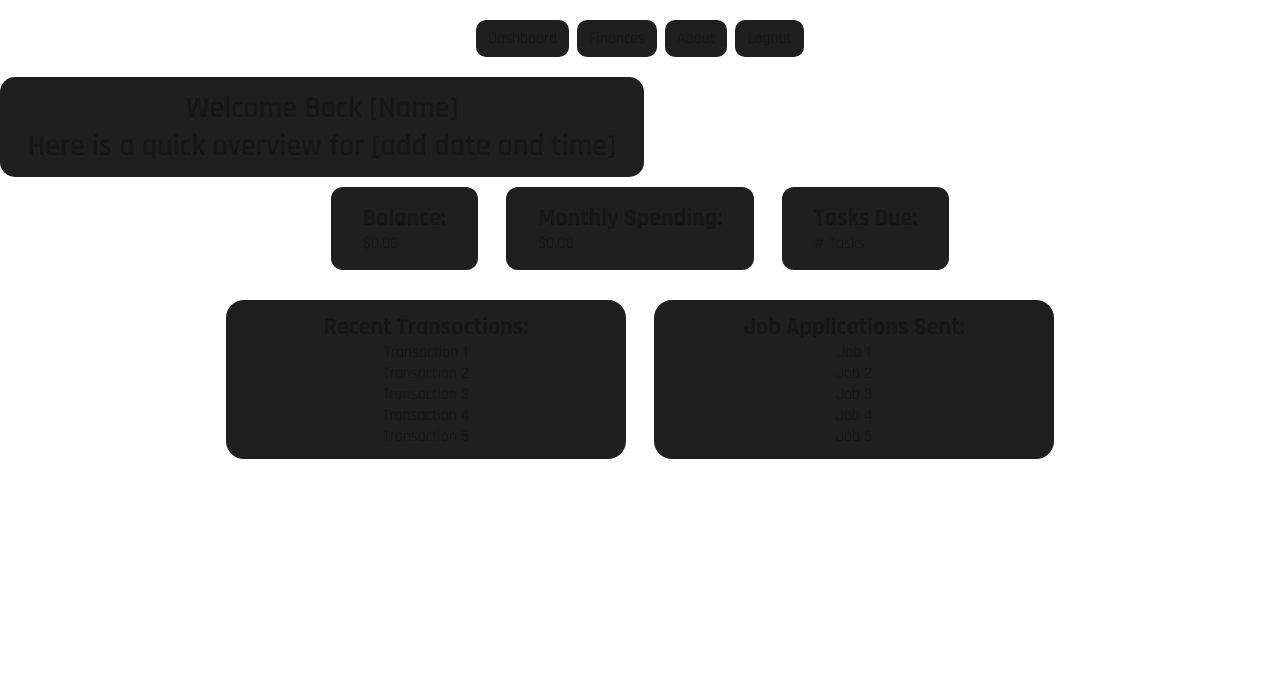
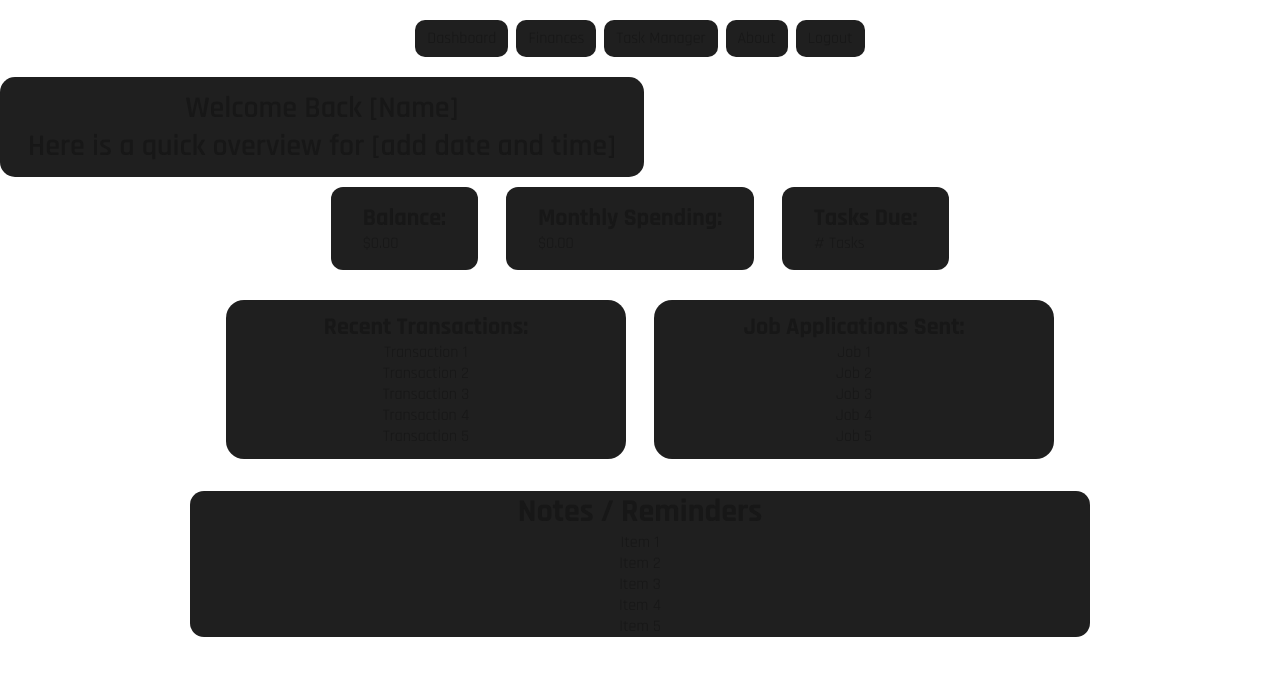
Before and after one commit to xTfTV/finance-tracker, a Next.js app: page /Dashboard in a window 1280 px wide. Shown: the top 676 px of the page. Built offline with nearby package versions, Linux system fonts and the light colour scheme.

Commit message:
Finishing the MVP dashboard UI

```diff
--- a/src/app/Dashboard/dashboard.css
+++ b/src/app/Dashboard/dashboard.css
@@ -162,3 +162,28 @@ ADDING THE TOP 5 RECENT PURCHASES & APPLICATIONS SENT IF ANY
     transform: translateY(-3px) scale(1.05);
     box-shadow: 0 6px 12px rgba(255, 255, 255, 0.2);
 }
+
+/*========================
+NOTES & REMINDERS STYLING
+==========================*/
+
+.notes-reminders-container {
+    display: flex;
+    justify-content: center;
+    flex-wrap: wrap;
+    padding: 12px 36px;
+}
+
+.notes-card {
+    background: #1f1f1f;
+    width: 900px;
+    text-align: center;
+    border-radius: 14px;
+
+    transition: transform 0.2 ease, box-shadow 0.2s ease;
+}
+
+.notes-card:hover {
+    transform: translateY(-3px) scale(1.05);
+    box-shadow: 0 6px 12px rgba(255, 255, 255, 0.2)
+}
--- a/src/app/Dashboard/page.tsx
+++ b/src/app/Dashboard/page.tsx
@@ -1,12 +1,11 @@
 import './dashboard.css'
+import Link from 'next/link'
 
 // Can also just use the <title></title> tags but this taught me something new so oh well
 import type { Metadata } from 'next';
 export const metadata: Metadata = {
     title: 'Dashboard'
 }
-
-import Link from 'next/link'
 
 
 export default function Dashboard() {
@@ -16,6 +15,7 @@ export default function Dashboard() {
                 <nav>
                     <Link href="/Dashboard" className="link-style">Dashboard</Link>
                     <Link href="/Finances" className="link-style">Finances</Link>
+                    <Link href="/Tasks" className="link-style">Task Manager</Link>
                     <Link href="/About" className="link-style">About</Link>
                     <Link href="/" className="link-style">Logout</Link>
                 </nav>
@@ -43,6 +43,8 @@ export default function Dashboard() {
                 </div>
             </div>
 
+            {/* This will need to be updated once the backend, API routes are made */}
+            {/* Just for UI creation to visualize the layout */}
             <div className="transactions-job-container">
                 <div className="transactions-container">
                     <h2>Recent Transactions:</h2>
@@ -61,6 +63,18 @@ export default function Dashboard() {
                     <p>Job 5</p>
                 </div>
             </div>
+
+            <div className="notes-reminders-container">
+                <div className="notes-card">
+                    <h1>Notes / Reminders</h1>
+                    {/* Maybe will change this to a list format, not sure this is also temp */}
+                    <p>Item 1</p>
+                    <p>Item 2</p>
+                    <p>Item 3</p>
+                    <p>Item 4</p>
+                    <p>Item 5</p>
+                </div>
+            </div>
         </div>
     );
 }
```
Also changed, not shown: src/app/Tasks/page.tsx (added, +7 -0 lines), src/app/Tasks/tasks.css (added).
